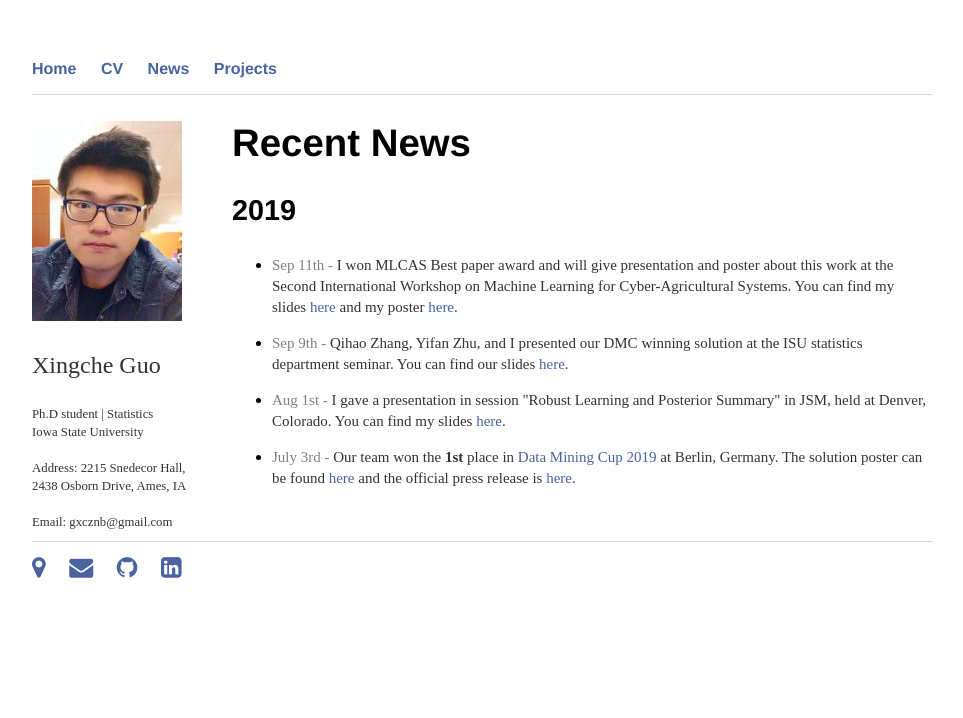
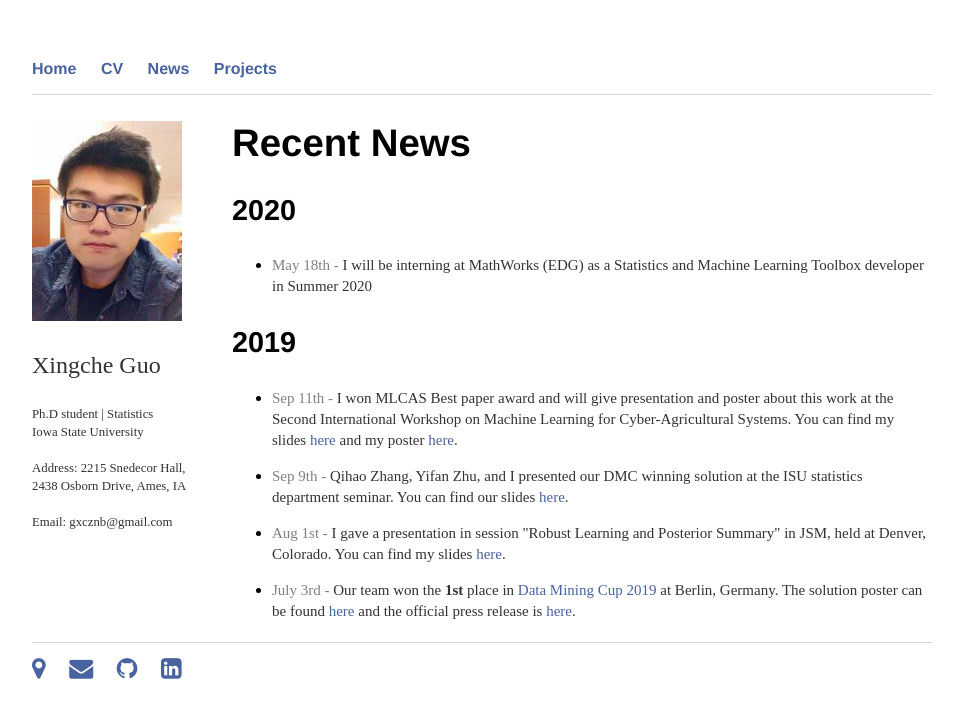
Before and after one commit to xingcheg/xingcheg.github.io, a Jekyll site: the page built from news/index.html, in a window 1280 px wide. Shown: the top 718 px of the page, without its empty margins (158-1121 px from the left). Built offline with Jekyll 4.4.1, drawn with Linux system fonts in a browser that asks for light colours.

Commit message:
Update index.html

```diff
--- a/news/index.html
+++ b/news/index.html
@@ -4,6 +4,20 @@ title: Recent News
 ---
 
 <h1> Recent News </h1>
+
+
+<h3> 2020 </h3>
+<ul>
+
+  <li><p style="font-size:15px;"> <span style="color: #808080">May 18th - </span>
+	  I will be interning at MathWorks (EDG) as a
+	  Statistics and Machine Learning Toolbox developer in Summer 2020
+</p></li>
+</ul>
+
+
+
+
 
 <h3> 2019 </h3>
 
```
